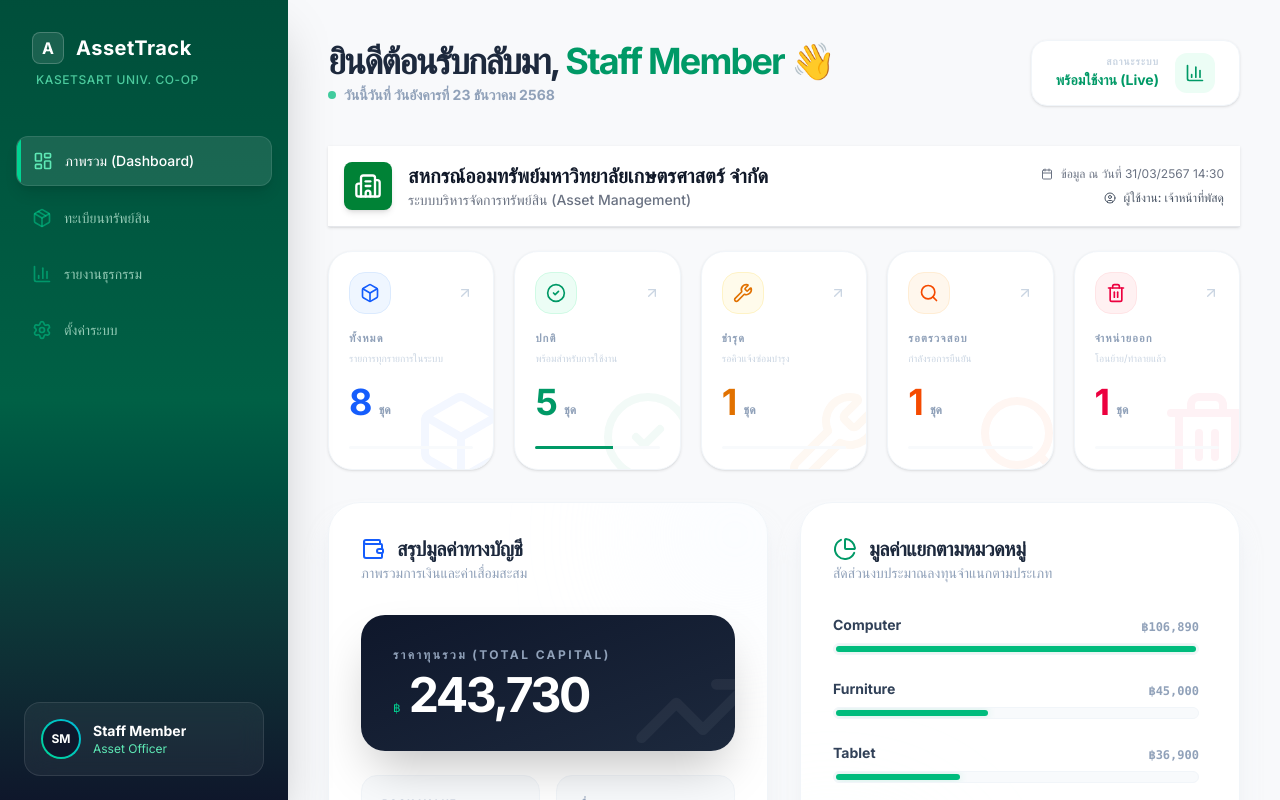
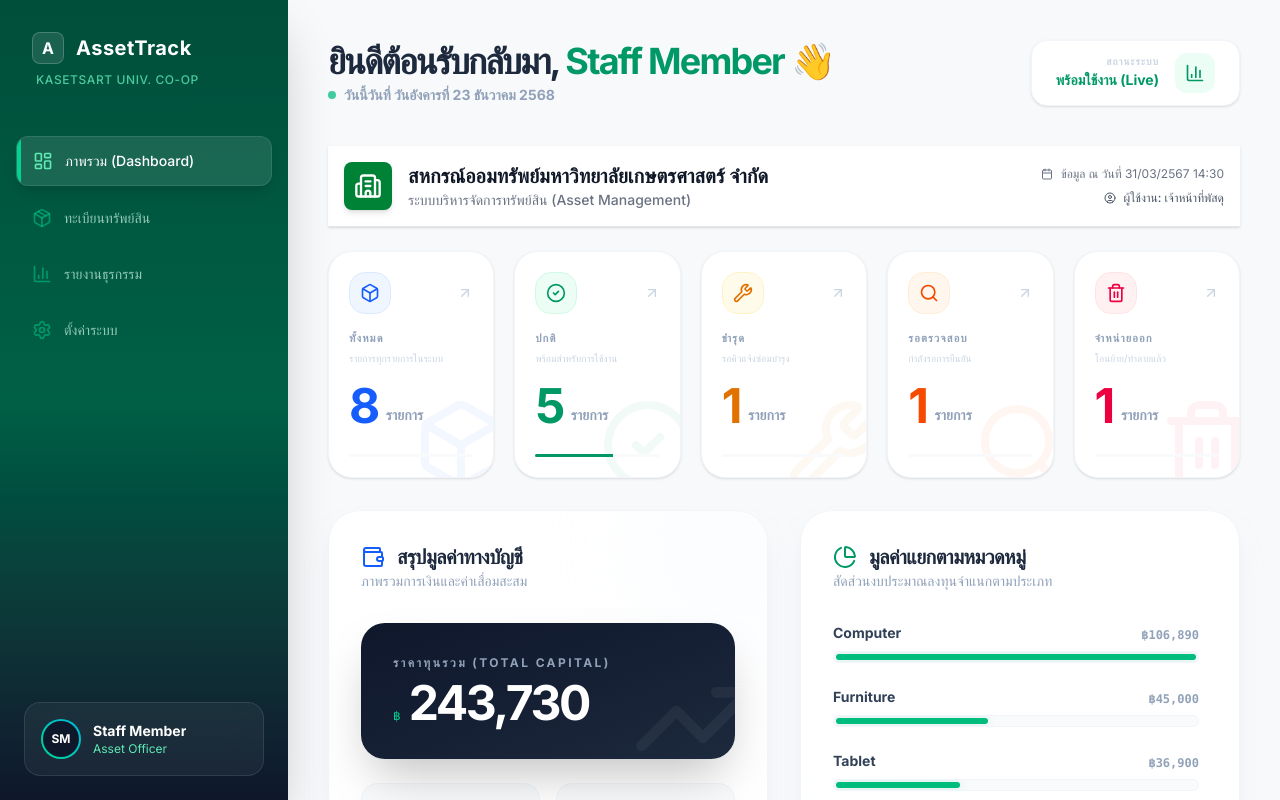
Before and after one commit to kiatnarongthanomsap/asset-track, a React (Vite) app: page / in a window 1280 px wide. Built offline with nearby package versions, Linux system fonts and the light colour scheme.

Commit message:
ปรับดีไซน์ของการ์ดแถวแรกในแดชบอร์ดให้ตัวเลขจำนวนขนาดใหญ่ขึ้น

```diff
--- a/src/components/KPICards.jsx
+++ b/src/components/KPICards.jsx
@@ -95,8 +95,8 @@ const KPICards = ({ data, onStatClick }) => {
                             <p className="text-[10px] text-slate-300 mb-4 line-clamp-1">{kpi.subtitle}</p>
 
                             <div className="flex items-end gap-2 mb-4">
-                                <span className={`text-4xl font-black tracking-tighter ${kpi.color}`}>{kpi.value}</span>
-                                <span className="text-slate-400 text-xs font-bold mb-1.5 leading-none">ชุด</span>
+                                <span className={`text-5xl font-black tracking-tighter ${kpi.color}`}>{kpi.value}</span>
+                                <span className="text-slate-400 text-sm font-bold mb-2 leading-none">รายการ</span>
                             </div>
                         </div>
 
```
